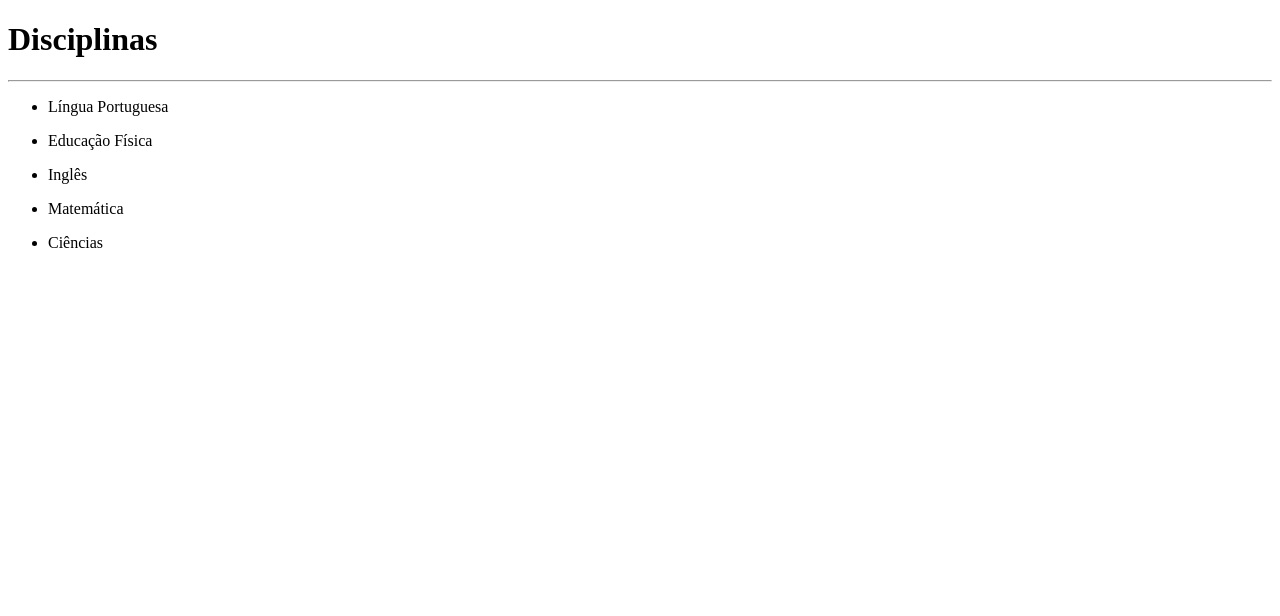
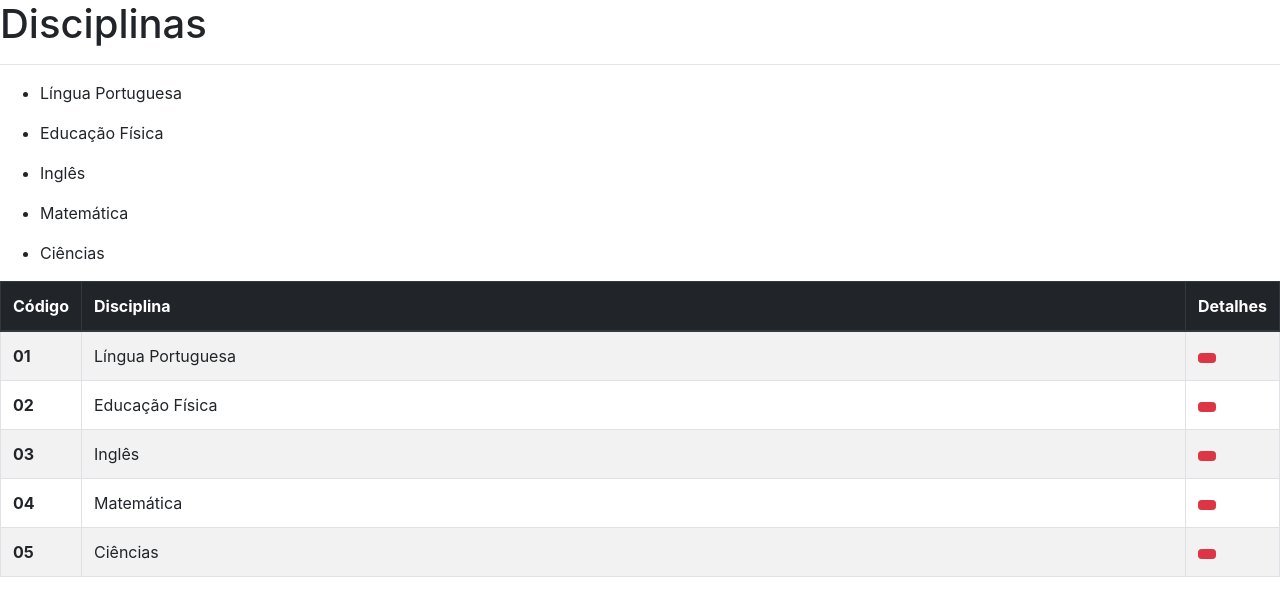
Before and after one commit to mouraoinfo/LPWEB, an Angular app: page / in a window 1280 px wide. Shown: the top 616 px of the page. Built offline with nearby package versions, Linux system fonts and the light colour scheme.

Commit message:
bootstrap

```diff
--- a/package.json
+++ b/package.json
@@ -21,6 +21,7 @@
     "@angular/platform-browser": "^5.2.0",
     "@angular/platform-browser-dynamic": "^5.2.0",
     "@angular/router": "^5.2.0",
+    "bootstrap": "^4.0.0",
     "core-js": "^2.4.1",
     "rxjs": "^5.5.6",
     "zone.js": "^0.8.19"
--- a/src/app/app.component.html
+++ b/src/app/app.component.html
@@ -6,3 +6,25 @@
       <p *ngIf="selecionado == disciplina">{{disciplina.descricao}}</p>
   </li>
 </ul>
+
+
+<table class="table table-bordered table-striped">
+    <thead class="thead-dark">
+      <tr>
+        <th scope="col" width="80">Código</th>
+        <th scope="col">Disciplina</th>
+        <th scope="col" width="50">Detalhes</th>
+      </tr>
+    </thead>
+    <tbody>
+      <tr *ngFor="let disciplina of disciplinas">
+        <th scope="row">{{disciplina.cod}}</th>
+        <td>{{disciplina.nome}}</td>
+        <td>
+          <button class="btn btn-danger btn-sm" (click)="excluir(turma)">
+            <i class="fa fa-trash"></i>
+          </button>
+        </td>
+      </tr>
+    </tbody>
+  </table>
--- a/src/app/app.component.ts
+++ b/src/app/app.component.ts
@@ -9,19 +9,19 @@ import {Disciplina} from './disciplina.model';
 export class AppComponent {
   selecionado = null;
   disciplinas = [
-    new Disciplina('Língua Portuguesa', 'O objetivo norteador da BNCC de Língua Portuguesa ' +
+    new Disciplina('01', 'Língua Portuguesa', 'O objetivo norteador da BNCC de Língua Portuguesa ' +
       'é garantir a todos os alunos o acesso aos saberes linguísticos necessários para a ' +
       'participação social e o exercício da cidadania, pois é por meio da língua que o ser ' +
       'humano pensa, comunica-se, tem acesso à informação, expressa e defende pontos de ' +
       'vista, partilha ou constrói visões de mundo e produz conhecimento.'),
-    new Disciplina('Educação Física', 'A Educação Física é o componente curricular ' +
+    new Disciplina('02', 'Educação Física', 'A Educação Física é o componente curricular ' +
       'que tematiza as práticas corporais em suas diversas formas de codificação e ' +
       'significação social, entendidas como manifestações das possibilidades ' +
       'expressivas dos sujeitos e patrimônio cultural da humanidade. Nessa concepção, ' +
       'o movimento humano está sempre inserido no âmbito da cultura e não se limita a ' +
       'um deslocamento espaço-temporal de um segmento corporal ou de um corpo todo. ' +
       'Logo, as práticas corporais são textos culturais passíveis de leitura e produção.'),
-    new Disciplina('Inglês', 'Aprender a língua inglesa propicia a criação de novas ' +
+    new Disciplina('03', 'Inglês', 'Aprender a língua inglesa propicia a criação de novas ' +
       'formas de engajamento e participação dos alunos em um mundo social cada vez mais ' +
       'globalizado e plural, em que as fronteiras entre países e interesses pessoais, ' +
       'locais, regionais, nacionais e transnacionais estão cada vez mais difusas e ' +
@@ -31,7 +31,7 @@ export class AppComponent {
       'participação social. É esse caráter formativo que inscreve a aprendizagem de ' +
       'inglês em uma perspectiva de educação linguística, consciente e crítica, na ' +
       'qual as dimensões pedagógicas e políticas são intrinsecamente ligadas.'),
-    new Disciplina('Matemática', 'No Ensino Fundamental, essa área, por meio da ' +
+    new Disciplina('04', 'Matemática', 'No Ensino Fundamental, essa área, por meio da ' +
       'articulação de seus diversos campos – Aritmética, Álgebra, Geometria, ' +
       'Estatística e Probabilidade – precisa garantir que os alunos relacionem ' +
       'observações empíricas do mundo real a representações (tabelas, figuras e esquemas) ' +
@@ -42,7 +42,7 @@ export class AppComponent {
       'obter soluções e interpretá-las segundo os contextos das situações. A dedução ' +
       'de algumas propriedades e a verificação de conjecturas, a partir de outras, ' +
       'podem ser estimuladas, sobretudo ao final do Ensino Fundamental.'),
-    new Disciplina('Ciências', 'Ao estudar Ciências, as pessoas aprendem a respeito ' +
+    new Disciplina('05', 'Ciências', 'Ao estudar Ciências, as pessoas aprendem a respeito ' +
       'de si mesmas, da diversidade e dos processos de evolução e manutenção da vida, ' +
       'do mundo material – com os seus recursos naturais, suas transformações e fontes ' +
       'de energia –, do nosso planeta no Sistema Solar e no Universo e da aplicação ' +
--- a/src/app/disciplina.model.ts
+++ b/src/app/disciplina.model.ts
@@ -1,8 +1,10 @@
 export class Disciplina {
+    cod: string;
     nome: string;
     descricao: string;
 
-    constructor(nome: string, descricao?: string) {
+    constructor(cod: string, nome: string, descricao?: string) {
+      this.cod = cod;
       this.nome = nome;
       this.descricao = descricao;
     }
--- a/src/styles.css
+++ b/src/styles.css
@@ -1 +1,2 @@
 /* You can add global styles to this file, and also import other style files */
+@import '~bootstrap/dist/css/bootstrap.min.css';
```
Also changed, not shown: .angular-cli.json, 1 other file (tests, documents, lock files or other folders).
